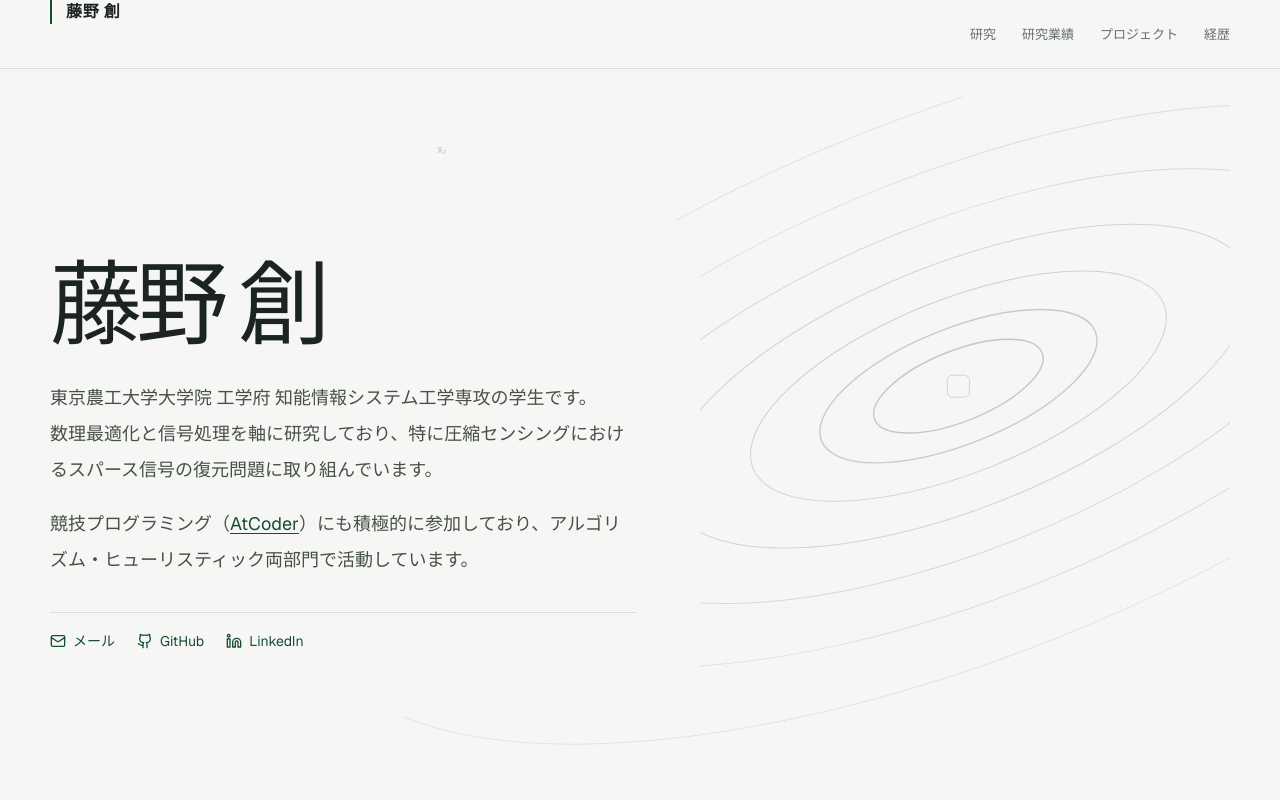
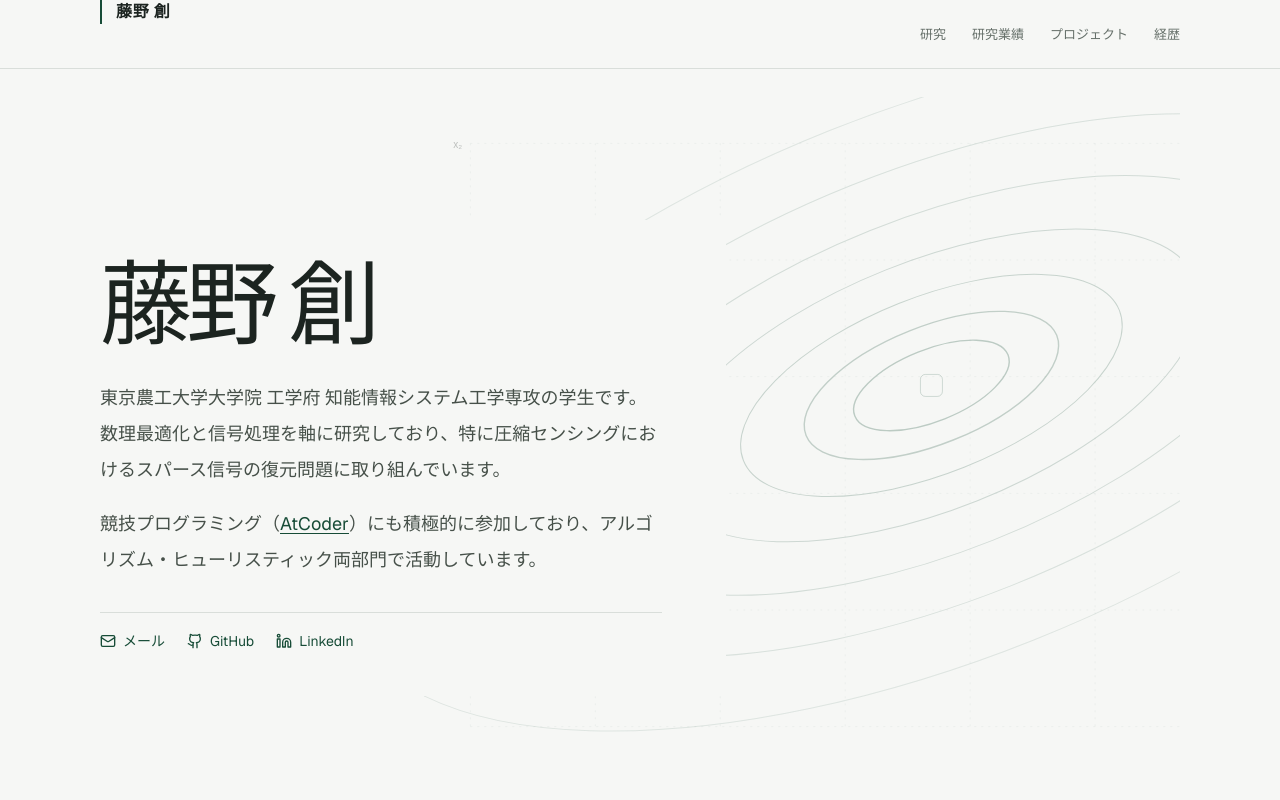
Before and after one commit to toufu-24/portfolio, a Next.js app: page / in a window 1280 px wide. Shown: the top 800 px of the page. Built offline with nearby package versions, Linux system fonts and the light colour scheme.

Commit message:
Refine content width and add site icon metadata

```diff
--- a/app/globals.css
+++ b/app/globals.css
@@ -15,7 +15,7 @@
   --green-soft: #e6ede9;
   --radius-sm: 6px;
   --radius-md: 8px;
-  --content: 1180px;
+  --content: 1080px;
 }
 
 * {
@@ -58,7 +58,7 @@ a {
 }
 
 .section-shell {
-  width: min(calc(100% - 48px), var(--content));
+  width: min(calc(100% - 80px), var(--content));
   margin-inline: auto;
 }
 
@@ -100,7 +100,7 @@ a {
 }
 
 .header-inner {
-  width: min(calc(100% - 48px), var(--content));
+  width: min(calc(100% - 80px), var(--content));
   height: 68px;
   margin-inline: auto;
   display: flex;
--- a/app/layout.tsx
+++ b/app/layout.tsx
@@ -20,6 +20,10 @@ export const metadata: Metadata = {
   title: "藤野 創 | Mathematical Optimization & Signal Processing",
   description:
     "数理最適化、圧縮センシング、信号処理を研究する藤野創のポートフォリオ。研究内容、業績、プロジェクトを紹介します。",
+  icons: {
+    icon: "/icon.ico",
+    shortcut: "/icon.ico",
+  },
   openGraph: {
     title: "藤野 創 | Mathematical Optimization & Signal Processing",
     description: "数理最適化、圧縮センシング、信号処理を研究する藤野創のポートフォリオ。",
```
